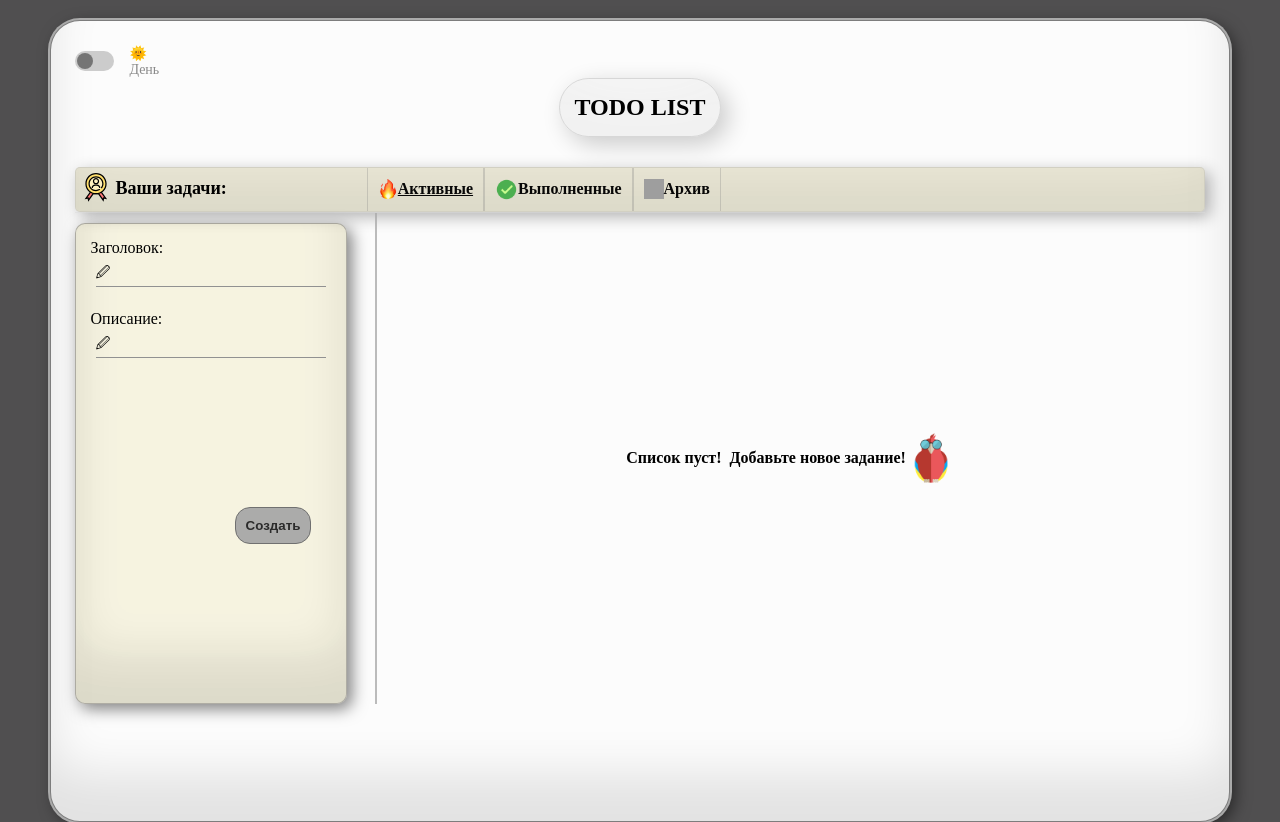
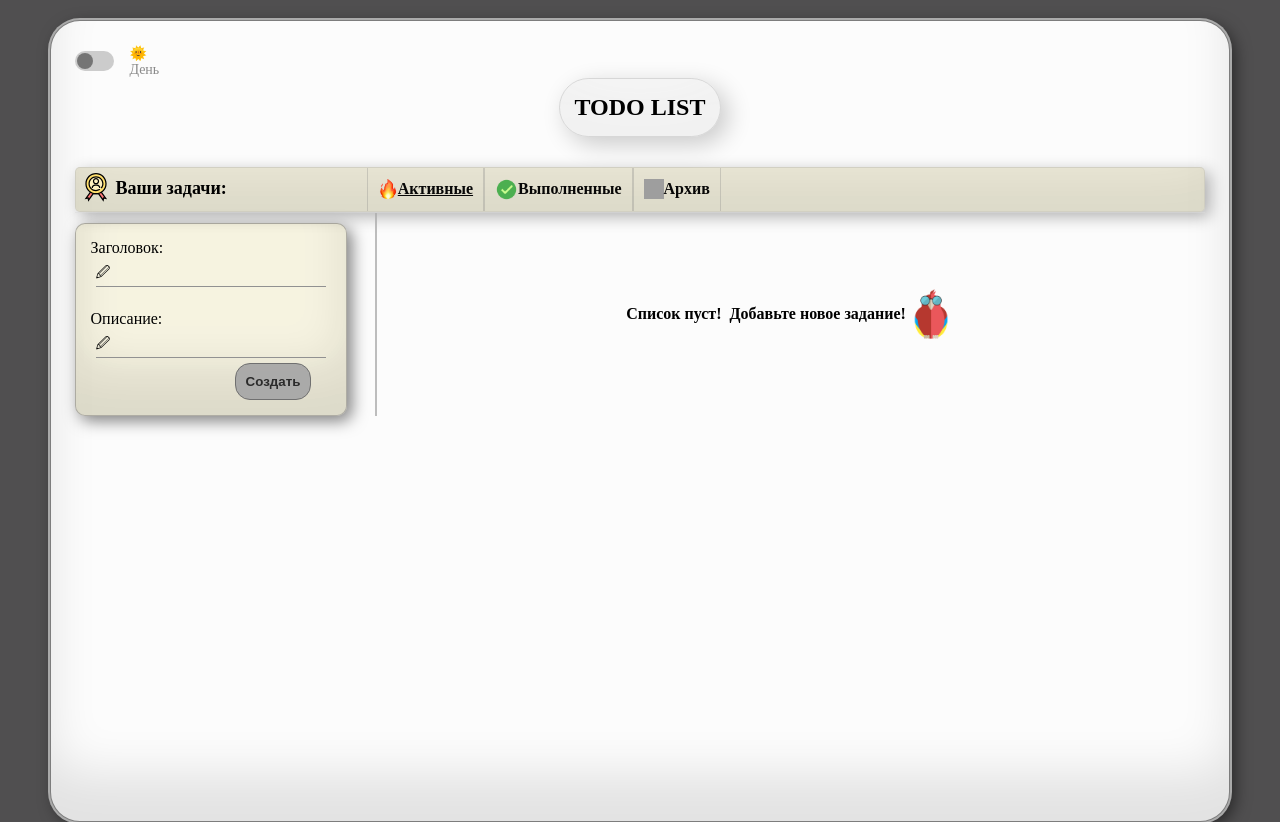
Before and after one commit to Ma1vina/-Todo-List-Classes, a React app: page / in a window 1280 px wide. Built offline with nearby package versions, Linux system fonts and the light colour scheme; grey boxes are pictures that could not be loaded.

Commit message:
Update list.style.css

```diff
--- a/src/components/List/list.style.css
+++ b/src/components/List/list.style.css
@@ -88,7 +88,7 @@ padding-left: 0;
   border-radius: 15px;
   padding: 10px;
   font-weight: 600;
-  margin: 60%;
+  margin-left: 60%;
  }
 .logo-active{
     width: 20px;
```
